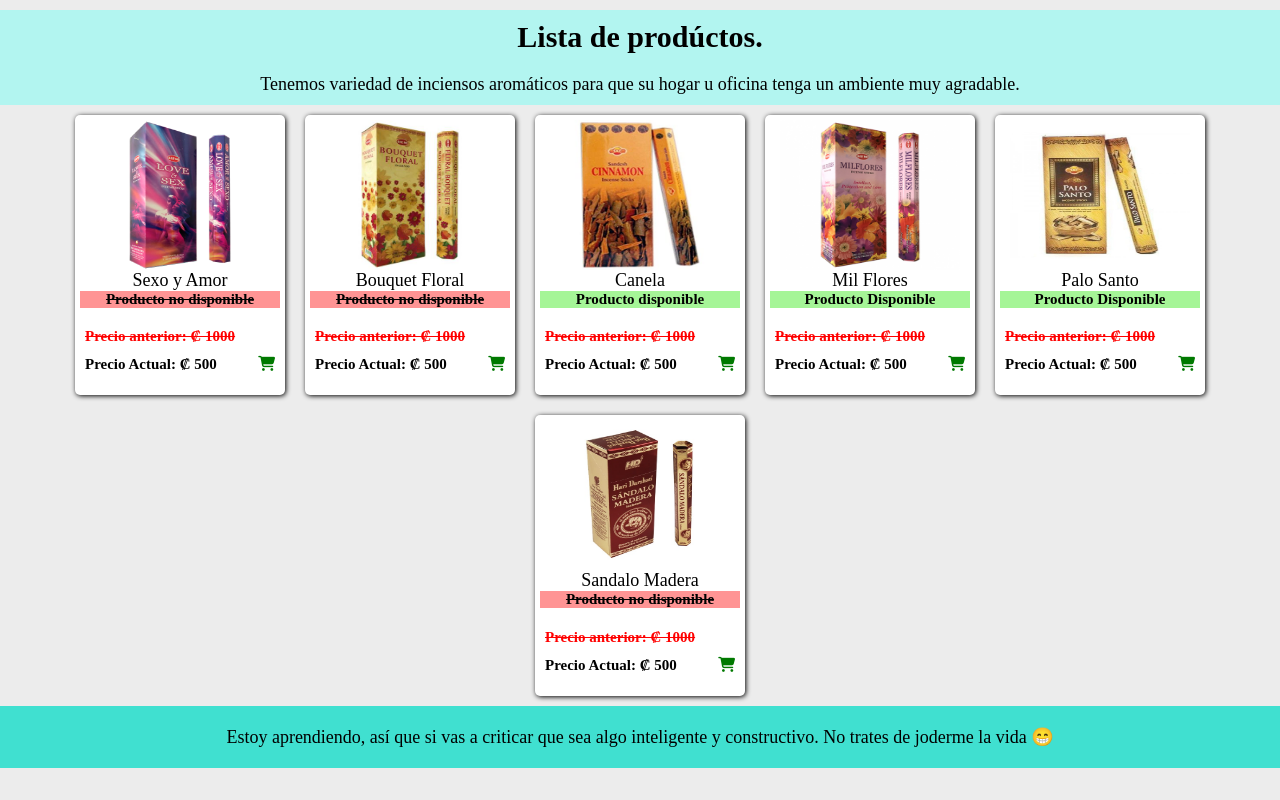
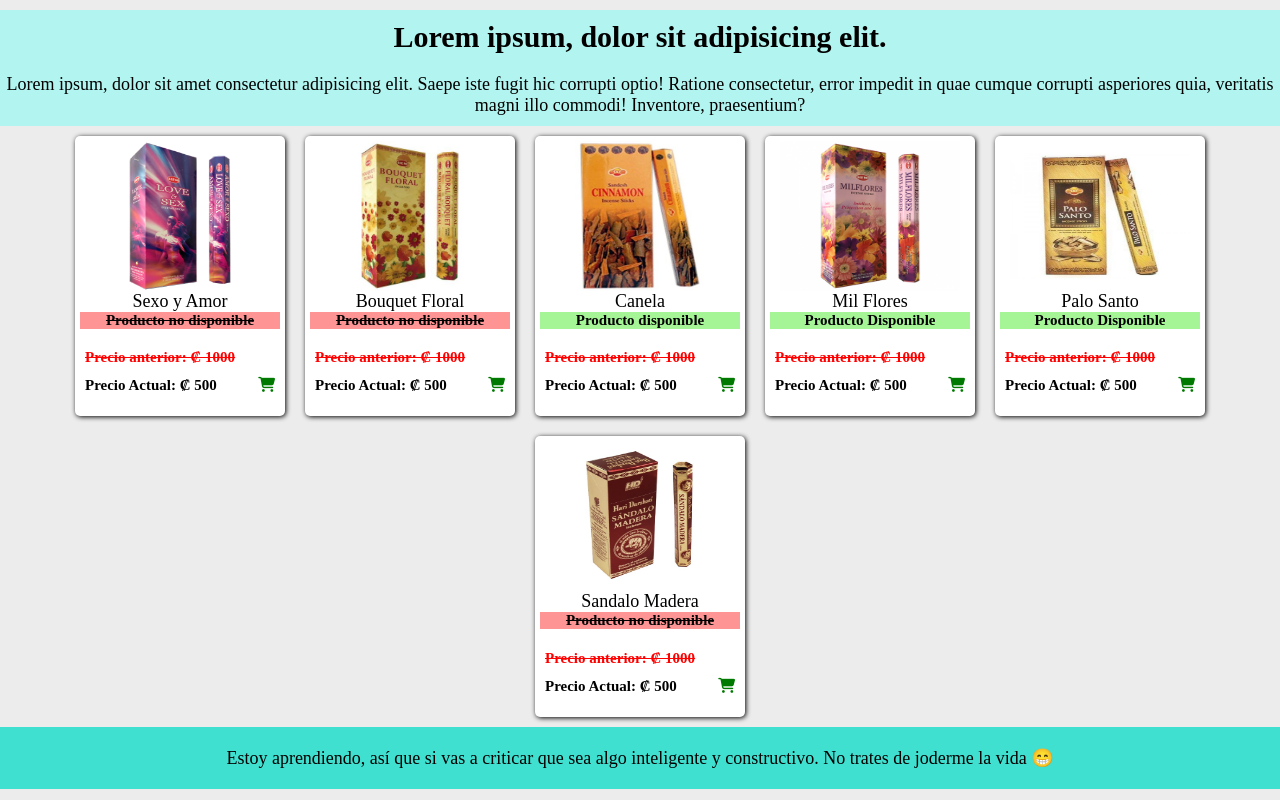
Before and after one commit to rolandoWe/lista_productos, a plain HTML site: page index.html in a window 1280 px wide. Drawn offline with Linux system fonts and the light colour scheme.

Commit message:
Add files via upload

```diff
--- a/index.html
+++ b/index.html
@@ -9,8 +9,8 @@
 </head>
 <body>
     <div class="cont_lista">
-        <h2>Lista de prodúctos.</h2>
-        <p>Tenemos variedad de inciensos aromáticos para que su hogar u oficina tenga un ambiente muy agradable.</p>
+        <h2>Lorem ipsum, dolor sit adipisicing elit.</h2>
+        <p>Lorem ipsum, dolor sit amet consectetur adipisicing elit. Saepe iste fugit hic corrupti optio! Ratione consectetur, error impedit in quae cumque corrupti asperiores quia, veritatis magni illo commodi! Inventore, praesentium?</p>
      <div class="producto">
          <div class="product_img">
              <img src="imagenes/amor-sexo.png" alt="">
```
